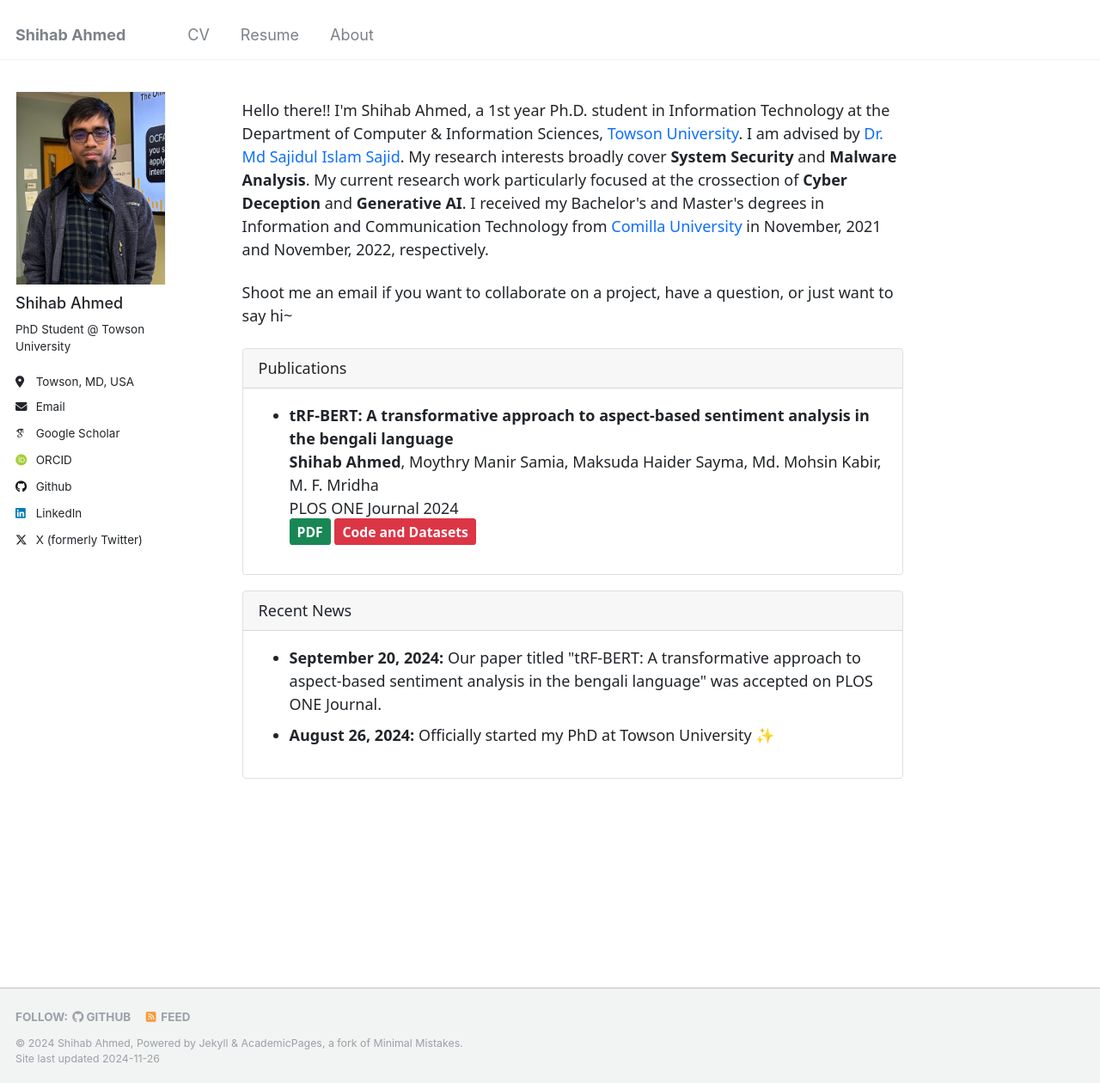
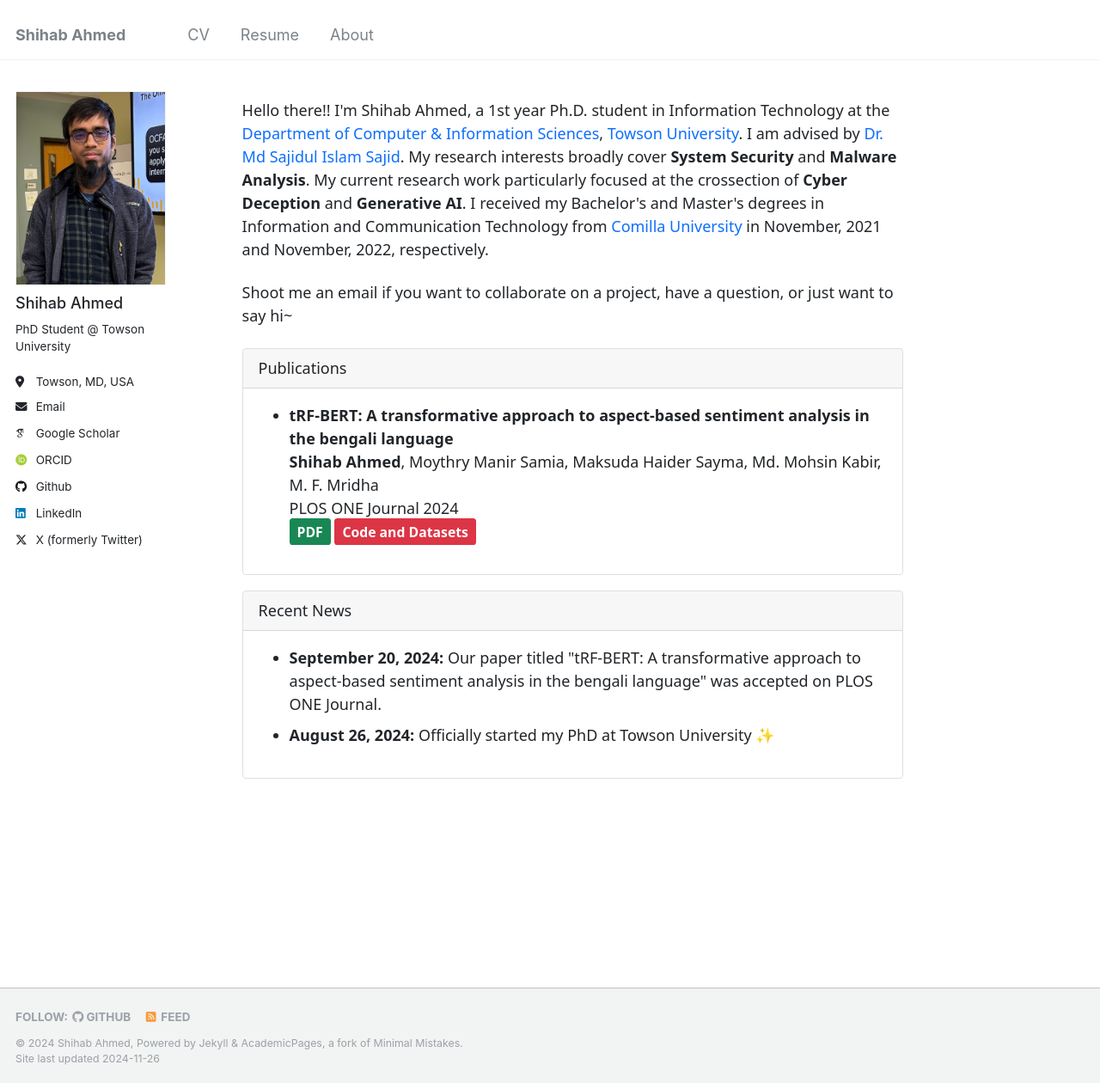
Before and after one commit to sahmed09/sahmed09.github.io, a Jekyll site: the page built from _pages/about.md, in a window 1280 px wide and 1260 px high. Shown: the whole window at 86% size. Built offline with Jekyll 4.4.1, drawn with Linux system fonts in a browser that asks for light colours; some web fonts are replaced.

Commit message:
Update about.md

```diff
--- a/_pages/about.md
+++ b/_pages/about.md
@@ -15,7 +15,7 @@ redirect_from:
 # Shoot me an email if you want to collaborate on a project, have a question, or just want to say hi~ -->
 
 <div>
-<p>Hello there!! I'm Shihab Ahmed, a 1st year Ph.D. student in Information Technology at the Department of Computer & Information Sciences, <a href="https://www.towson.edu/fcsm/departments/computerinfosci/" style="text-decoration:none">Towson University</a>. I am advised by <a href="https://sajid36.github.io/" style="text-decoration:none">Dr. Md Sajidul Islam Sajid</a>. My research interests broadly cover <b>System Security</b> and <b>Malware Analysis</b>. My current research work particularly focused at the crossection of <b>Cyber Deception</b> and <b>Generative AI</b>. I received my Bachelor's and Master's degrees in Information and Communication Technology from <a href="http://cou.ac.bd/dpict/department-details" style="text-decoration:none">Comilla University</a> in November, 2021 and November, 2022, respectively.</p>
+<p>Hello there!! I'm Shihab Ahmed, a 1st year Ph.D. student in Information Technology at the <a href="https://www.towson.edu/fcsm/departments/computerinfosci/" style="text-decoration:none">Department of Computer & Information Sciences</a>, <a href="https://www.towson.edu/" style="text-decoration:none">Towson University</a>. I am advised by <a href="https://sajid36.github.io/" style="text-decoration:none">Dr. Md Sajidul Islam Sajid</a>. My research interests broadly cover <b>System Security</b> and <b>Malware Analysis</b>. My current research work particularly focused at the crossection of <b>Cyber Deception</b> and <b>Generative AI</b>. I received my Bachelor's and Master's degrees in Information and Communication Technology from <a href="http://cou.ac.bd/dpict/department-details" style="text-decoration:none">Comilla University</a> in November, 2021 and November, 2022, respectively.</p>
 
 <p>Shoot me an email if you want to collaborate on a project, have a question, or just want to say hi~</p>
 </div>
```
